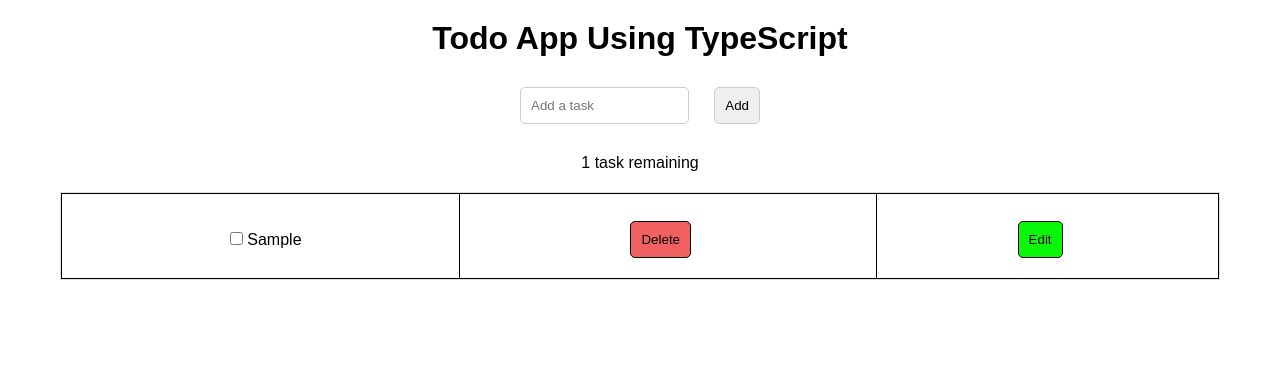
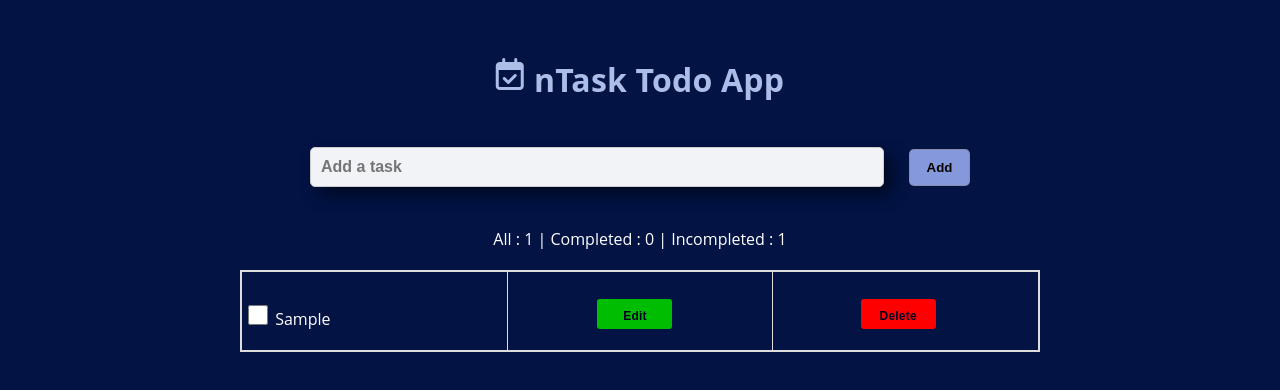
Before and after one commit to Suwaris/Todo-App-TypeScript, a plain HTML site: page index.html in a window 1280 px wide. Both pictures are taken after typing "Sample" into the empty fields and a click on the button "Add". Drawn offline with Linux system fonts and the light colour scheme.

Commit message:
Finish the To-Do app

```diff
--- a/dist/main.css
+++ b/dist/main.css
@@ -1,15 +1,39 @@
-* {
-    margin: 0;
-    padding: 0;
-    box-sizing: border-box;
+
+body {
+    font-family: "Open Sans", sans-serif;
+    background-color: rgb(2, 19, 68);
+  }
+
+h1 {
+    color: #acbee7;
+    display: flex;
+    justify-content: center;
+    margin-top: 30px;
+    text-align: center;
+    font-weight: bold;
+    letter-spacing: 0.2px;
 }
 
-body {
-    font-family: sans-serif;
+#titleBar {
+    margin: 20px;
+}
+
+#icon {
+    margin-right: 10px;
+}
+
+#inputId {
+    width: 100%;
+    height: auto;
+    background-color: #f2f3f7;
+    box-sizing: border-box;
+    font-size: 16px;
+    display: flex;
+    box-shadow: 0.5rem 0.5rem 1rem rgba(0, 0, 0, 0.5);
 }
 
 .container {
-    max-width: 1200px;
+    max-width: 800px;
     height: 100vh;
     margin: 0 auto;
     padding: 20px;
@@ -20,8 +44,8 @@ body {
 }
 
 form{
-    padding: 10px;
-    width: 300px;
+    padding: 5px;
+    width: 700px;
     display: flex;
     align-items: center;
     justify-content: center;
@@ -33,25 +57,39 @@ input[type="text"] {
     border-radius: 5px;
     margin: 20px;
     width: 100%;
+    font-weight: bold;
 }
 
-input[type="checkbox"]{
-    margin-left: 10px;
+input[type="checkbox"] {
+    margin-top: 6px;
     cursor: pointer;
+    margin-left: 5px;
+    margin-left: 5px;
+    width: 20px;
+    height: 20px;
+  }
+
+#addButton{
+    width: 10%;
+    font-weight: bold;
+    background-color: #889de0f8;
 }
 
 button {
     padding: 10px;
-    border: 1px solid #ccc;
+    border: 1px solid #8d86868c;
     border-radius: 5px;
     margin: 20px;
     margin-left: 5px;
     cursor: pointer;
+    font-weight: bold;
 }
 
 
 table, th, td {
-    border: 1px solid;
+    border: 1px solid #ddd;
+    color: white;
+
   }
 
 table {
@@ -60,23 +98,71 @@ table {
     border: 1px solid #ddd;
 }
 
-tr:hover {
-    background-color: rgb(186, 243, 186);
-}
 
 td {
-    text-align: center;
     padding-top: 7px;
-}
-
-checkbox {
-    text-align: left;
+    width: 150px;
 }
 
 td[btn-delete]{
     text-align: center;
 }
 
+#idCheckbox {
+    margin-left: 20px;
+}
+
+#idEdit {
+    text-align: center;
+}
+
+#idDel {
+    text-align: center;
+}
+
 p {
     margin-bottom: 20px;
+    color: white;
 }
+
+.btn-edit {
+  background-color: rgb(1, 189, 1);
+  color: rgb(1, 1, 36);
+  text-align: center;
+  font-weight: bold;
+  letter-spacing: 0.2px;
+  border: none;
+  border-radius: 3px;
+  color: rgb(1, 1, 36);
+  margin-right: 10px;
+  margin-left: auto;
+  font-size: 12px;
+  height: 30px;
+  width: 75px;
+
+}
+
+.btn-delete {
+  background-color: red;
+  color: rgb(1, 1, 36);
+  text-align: center;
+  font-weight: bold;
+  letter-spacing: 0.2px;
+  border: none;
+  border-radius: 3px;
+  font-size: 12px;
+  height: 30px;
+  width: 75px;
+}
+
+.btn-edit:hover,
+.btn-edit:active {
+  background-color: green;
+  color: #c0c5d1;
+}
+
+.btn-delete:hover,
+.btn-delete:active {
+  background-color: rgb(168, 7, 7);
+  color: #c0c5d1;
+}
--- a/dist/script.js
+++ b/dist/script.js
@@ -70,18 +70,18 @@ const appendTodoToDOM = (todo) => {
     table.innerHTML = `
     <table style="width: 100%; border-collapse: collapse; border: 1px solid #ddd;">
       <tbody>
-        <td>
+      <tr>
+        <td id="idCheckbox">
           <input type="checkbox" class="checkbox" ${todo.completed ? 'checked' : ''}>
           <span class="task ${todo.completed ? 'completed' : ''}">${todo.task}</span>
         </td>
-        <td>
-          <button class="btn-delete" style="background-color: rgb(241, 97, 97);
-                                            text-align: center; display: inline-block; border-color: black;">Delete</button>
+        <td id="idEdit">
+          <button class="btn-edit">Edit</button>
         </td>
-        <td>
-          <button class="btn-edit" style="background-color: rgb(8, 248, 8);
-                                          border-color: black;">Edit</button>
+        <td id="idDel">
+          <button class="btn-delete">Delete</button>
         </td>
+      </tr>
       </tbody>
     </table>
   `;
@@ -102,7 +102,17 @@ const updateTodoList = () => {
 // Function to update the todo count in the DOM
 function updateTodoCount() {
     const count = todos.length;
-    todoCount.textContent = `${count} task${count !== 1 ? 's' : ''} remaining`;
+    let completedCount = 0; // Initialize completedCount to 0
+    todos.forEach(todo => {
+        if (todo.completed) {
+            completedCount++; // Increment completedCount for each completed task
+        }
+    });
+    const remainingCount = count - completedCount; // Calculate remaining tasks
+    todoCount.textContent = `${remainingCount} task${remainingCount !== 1 ? 's' : ''} remaining`;
+    todoCount.innerHTML = `<nav class="nav todo-nav">
+                                  <p>All : <span>${count}</span> | Completed : <span>${completedCount}</span> | Incompleted :  <span>${remainingCount}</p>
+                                  </nav>`;
 }
 // Load todos from localStorage
 const loadTodos = () => {
--- a/index.html
+++ b/index.html
@@ -1,25 +1,45 @@
 <!DOCTYPE html>
 <html>
 <head>
-    <link rel="stylesheet" href="./dist/main.css">
-  <style>
-    /* Add any custom CSS styles here */
-  </style>
+  <meta charset="UTF-8" />
+  <meta http-equiv="X-UA-Compatible" content="IE=edge" />
+  <meta name="viewport" content="width=device-width, initial-scale=1.0" />
+  <link rel="stylesheet" href="./dist/main.css">
+  <link rel="stylesheet" href="https://cdnjs.cloudflare.com/ajax/libs/font-awesome/6.4.0/css/all.min.css" integrity="sha512-iecdLmaskl7CVkqkXNQ/ZH/XLlvWZOJyj7Yy7tcenmpD1ypASozpmT/E0iPtmFIB46ZmdtAc9eNBvH0H/ZpiBw==" crossorigin="anonymous" referrerpolicy="no-referrer" />
+
+  <title>To Do App</title>
+
 </head>
+
 <body>
   <div class="container">
-    <h1>Todo App Using TypeScript</h1>
-    <form class="todo-form">
-      <input type="text" class="todo-input" placeholder="Add a task"  />
-      <button type="submit" class="todo-btn-add">Add</button>
-      <p class="errMsg"></p>
-    </form>
+    <!-- title section -->
+    <div class="row">
+      <div class="col-md-12 app-title" id="titleBar">
+        <h1><i class="fa-regular fa-calendar-check" id="icon"></i>nTask Todo App</h1>
+      </div>
+    </div>
 
-    <p class="todoCount"></p>
-    <table class="todo-list"></table>
+    <!-- adding task section -->
+    <div class="input-group">
+      <form class="todo-form">
+        <input type="text" class="todo-input" id="inputId" placeholder="Add a task" required autocomplete="off"/>
+        <button type="submit" class="todo-btn-add" id="addButton">Add</button>
+        <p class="errMsg"></p>
+      </form>
+    </div>
+
+    <!-- count serction -->
+    <div class="row">
+      <p class="todoCount"></p>
+    </div>
+
+      <!-- todo list -->
+      <table class="todo-list"></table>
+
   </div>
 
-  <!-- Include your TypeScript file here  -->
   <script src="./dist/script.js"></script>
+
 </body>
 </html>
```
Also changed, not shown: 1 other file.
